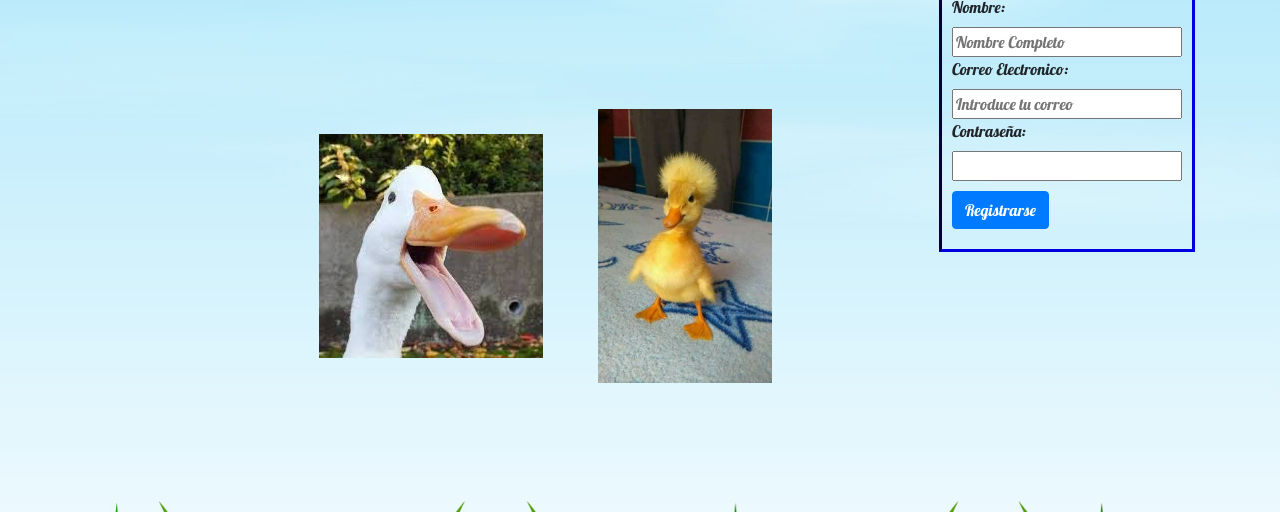
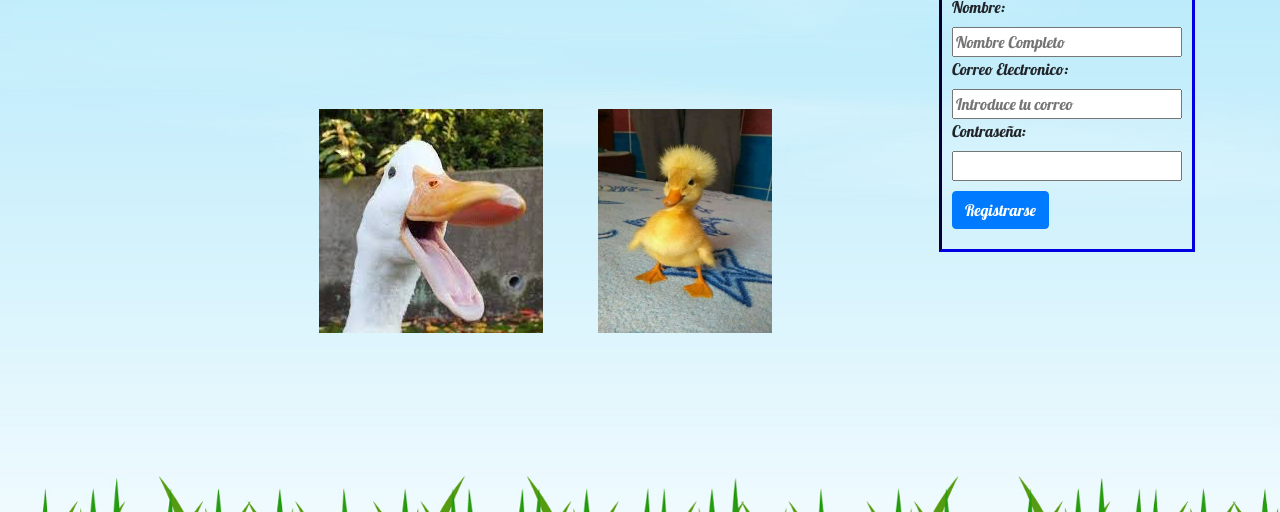
Before and after one commit to JuanmaCG/DIW, a plain HTML site: page docs/index.html in a window 1280 px wide. Shown: the part 288-800 px from the top of the page. Drawn offline with nearby package versions, Linux system fonts and the light colour scheme.

Commit message:
Update index.html

```diff
--- a/docs/index.html
+++ b/docs/index.html
@@ -44,7 +44,7 @@
                     </div>
                 </div>
                 <img src="assets/pato.jpeg">
-                <img src="assets/pato2.jpg" height="274px" width="224px">
+                <img src="assets/pato2.jpg" height="224px" width="224px">
             </div>
             <div class="col">
                 <form id="formulario">
```
